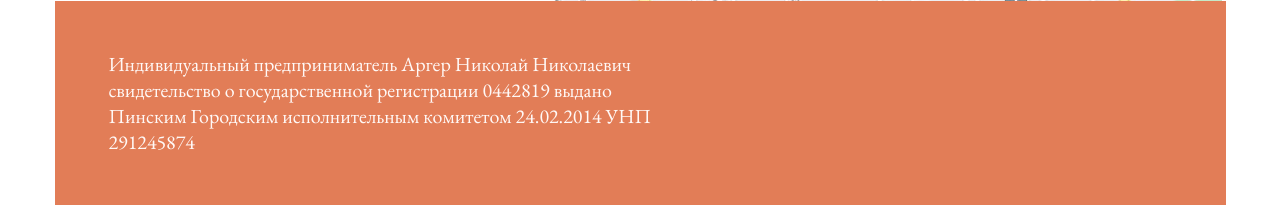
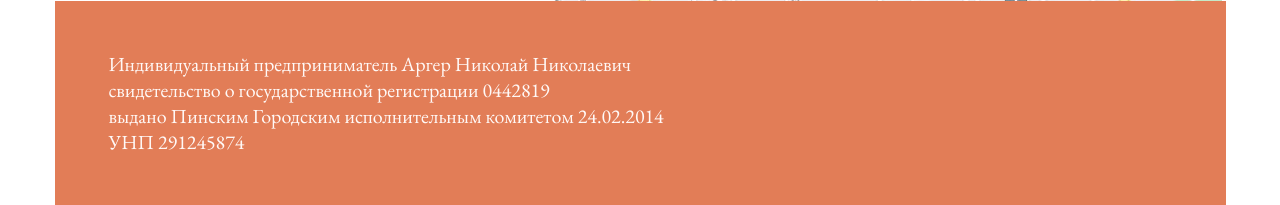
Before and after one commit to Rus-Abd/cemetry-landing, a PHP site: page / in a window 1280 px wide. Shown: the part 3109-3314 px from the top of the page. Run offline with PHP 8.4, Linux system fonts and the light colour scheme; some web fonts are replaced.

Commit message:
feat: add changes

```diff
--- a/index.html
+++ b/index.html
@@ -274,7 +274,7 @@
       <div class="container">
         <p>
           Индивидуальный предприниматель Аргер Николай Николаевич свидетельство
-          о государственной регистрации 0442819 выдано Пинским Городским
+          о государственной регистрации 0442819 <br> выдано Пинским Городским
           исполнительным комитетом 24.02.2014 УНП 291245874
         </p>
       </div>
--- a/styles.css
+++ b/styles.css
@@ -325,7 +325,8 @@ nav {
   background: transparent;
   transition: border-color 0.2s;
 }
-.form__field::placeholder {
+.form__field::placeholder,
+.form__field::-webkit-input-placeholder {
   color: transparent;
 }
 .form__field:placeholder-shown ~ .form__label {
```
Also changed, not shown: 1 other file.
